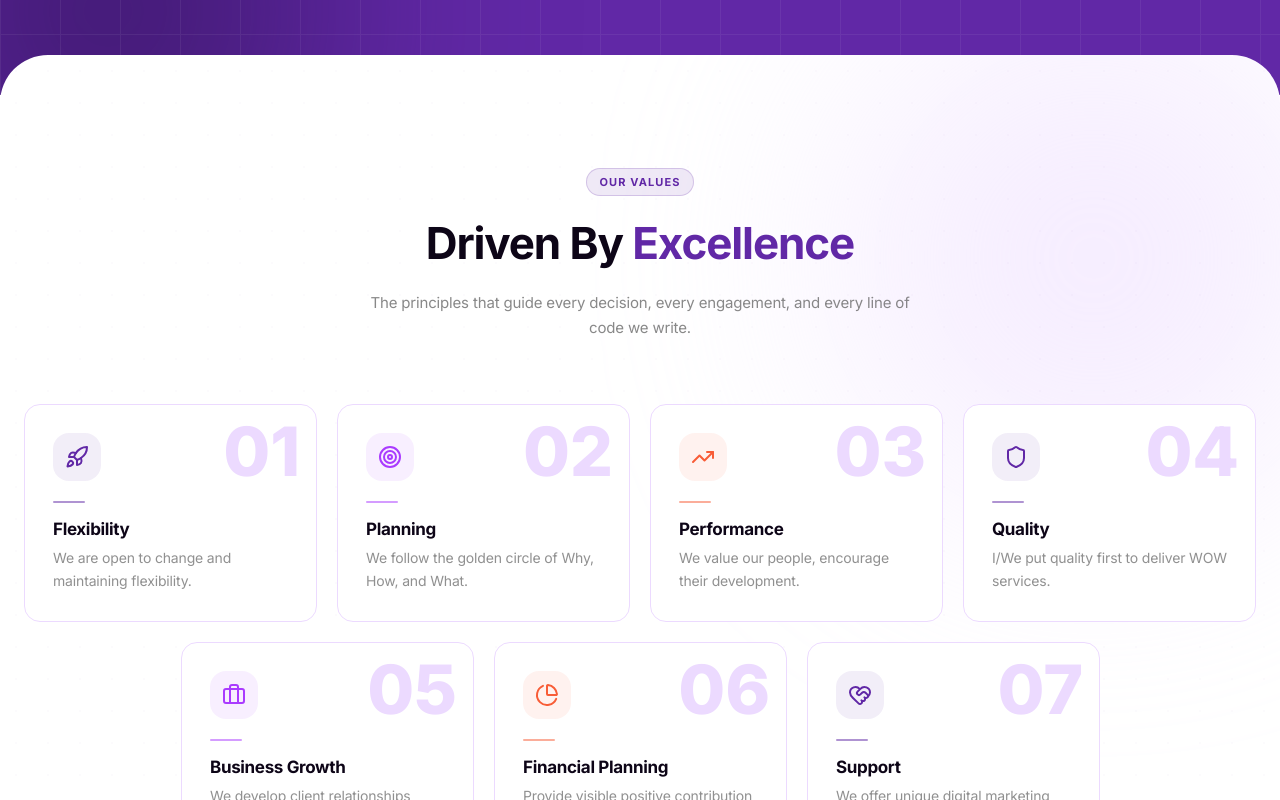
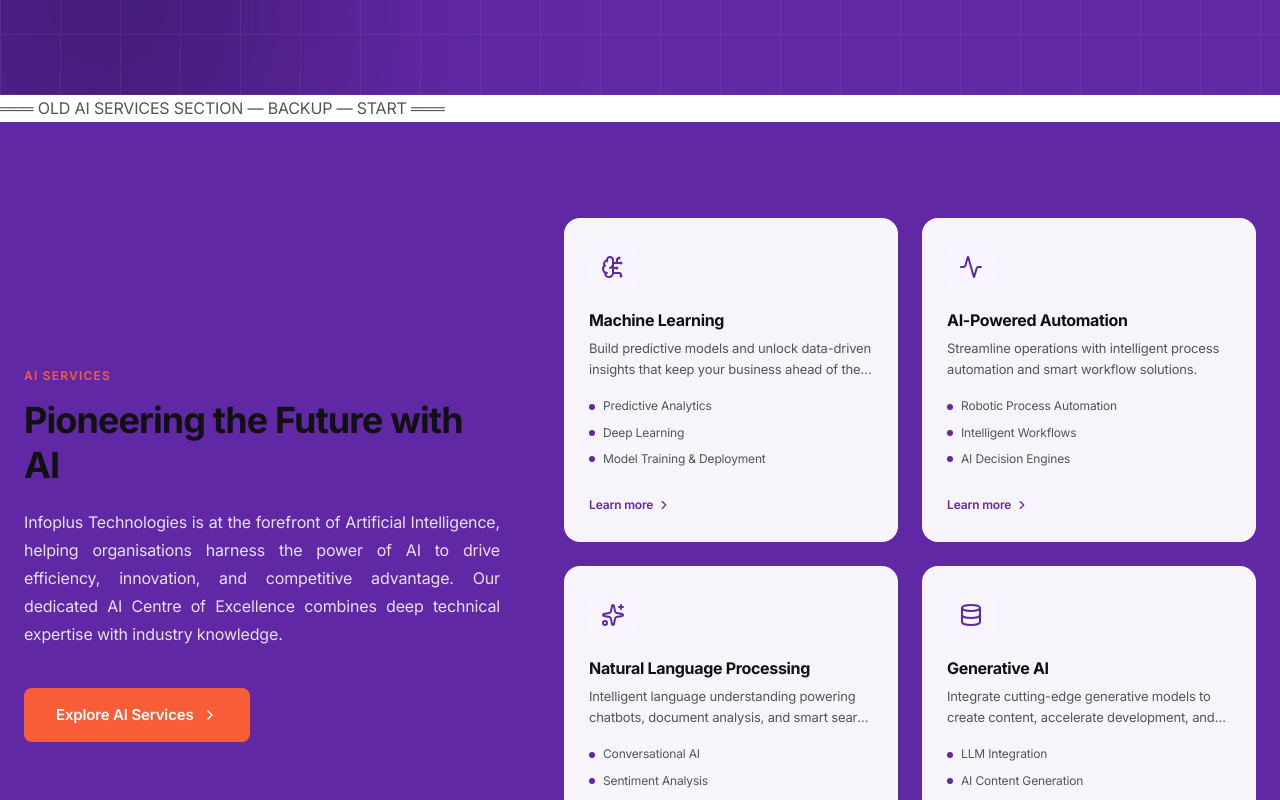
Before and after one commit to Srijit125/Infoplus_Site_React, a React (Vite) app in the folder uk-website/: page / in a window 1280 px wide. Shown: the part 5180-5980 px from the top of the page. Built offline with nearby package versions, Linux system fonts and the light colour scheme.

Commit message:
Section Changes

```diff
--- a/uk-website/src/pages/Index.tsx
+++ b/uk-website/src/pages/Index.tsx
@@ -494,7 +494,7 @@
         </div>
       </section>
 
-      {/* ═══ OLD AI SERVICES SECTION — BACKUP — START ═══
+      ═══ OLD AI SERVICES SECTION — BACKUP — START ═══
       <section className="py-24 bg-[#6128a6] text-white">
         <div className="container mx-auto px-6 max-w-7xl">
           <div className="grid grid-cols-1 lg:grid-cols-12 gap-16 items-center">
@@ -521,7 +521,7 @@
           </div>
         </div>
       </section>
-      ═══ OLD AI SERVICES SECTION — BACKUP — END ═══ */}
+      ═══ OLD AI SERVICES SECTION — BACKUP — END ═══
 
       {/* ═══════════════════════════════════════════════════════
           5. Our Values — NEW DESIGN
```
